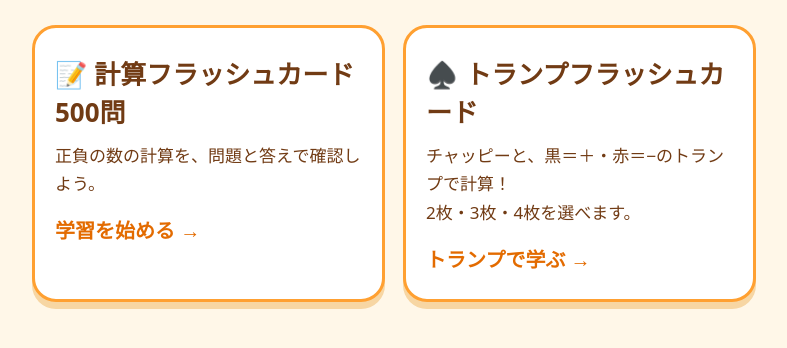
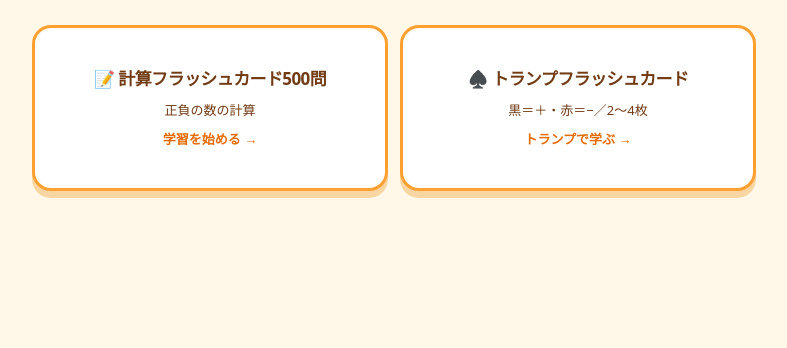
Before and after one commit to kenzittc3333-eng/mugen-lab, a plain HTML site: page positive-negative.html in a window 1280 px wide. Shown: the part 226-574 px from the top of the page, without its empty margins (246-1033 px from the left). Drawn offline with Linux system fonts and the light colour scheme.

Commit message:
Unify mathematics selection cards with compact two-column social layout

```diff
--- a/positive-negative.html
+++ b/positive-negative.html
@@ -1 +1,9 @@
-<!doctype html><html lang="ja"><head><meta charset="utf-8"><meta name="viewport" content="width=device-width,initial-scale=1"><title>正負の数｜無限LAB</title><style>*{box-sizing:border-box}body{margin:0;font-family:system-ui,sans-serif;background:#fff7e8;color:#723d15}main{max-width:760px;margin:auto;padding:24px 18px}header{text-align:center}h1{color:#e56c00;font-size:34px}.grid{display:grid;gap:18px;margin:28px 0}.card{display:block;padding:26px 20px;background:white;border:3px solid #ffa031;border-radius:24px;color:#713b14;text-decoration:none;box-shadow:0 7px 0 #f7d6a3}.card h2{margin:0 0 12px;font-size:26px}.card p{margin:0;font-size:17px;line-height:1.7}.back{display:inline-block;margin:8px 0;color:#954800;font-weight:bold}.start{display:block;margin-top:16px;color:#e36b00;font-weight:900;font-size:20px}@media(min-width:650px){.grid{grid-template-columns:1fr 1fr}}</style></head><body><main><a class="back" href="index.html">← 無限LABのトップへ</a><header><p>総合教育研究所 無限の可能性</p><h1>➕ 正負の数</h1><p>学びたい教材を選んでね！</p></header><div class="grid"><a class="card" href="signed-numbers.html"><h2>📝 計算フラッシュカード500問</h2><p>正負の数の計算を、問題と答えで確認しよう。</p><span class="start">学習を始める →</span></a><a class="card" href="trump.html"><h2>♠️ トランプフラッシュカード</h2><p>チャッピーと、黒＝＋・赤＝−のトランプで計算！<br>2枚・3枚・4枚を選べます。</p><span class="start">トランプで学ぶ →</span></a></div></main></body></html>
+<!doctype html><html lang="ja"><head><meta charset="utf-8"><meta name="viewport" content="width=device-width,initial-scale=1"><title>正負の数｜無限LAB</title><style>*{box-sizing:border-box}body{margin:0;font-family:system-ui,sans-serif;background:#fff7e8;color:#723d15}main{max-width:760px;margin:auto;padding:24px 18px}header{text-align:center}h1{color:#e56c00;font-size:34px}.grid{display:grid;gap:18px;margin:28px 0}.card{display:block;padding:26px 20px;background:white;border:3px solid #ffa031;border-radius:24px;color:#713b14;text-decoration:none;box-shadow:0 7px 0 #f7d6a3}.card h2{margin:0 0 12px;font-size:26px}.card p{margin:0;font-size:17px;line-height:1.7}.back{display:inline-block;margin:8px 0;color:#954800;font-weight:bold}.start{display:block;margin-top:16px;color:#e36b00;font-weight:900;font-size:20px}@media(min-width:650px){.grid{grid-template-columns:1fr 1fr}}
+/* 数学メニューのボタンを２列に統一 */
+.grid{display:grid;grid-template-columns:repeat(2,minmax(0,1fr));gap:12px}
+.card{min-width:0;min-height:166px;display:flex;flex-direction:column;align-items:center;justify-content:center;text-align:center;padding:14px 5px;border-radius:19px}
+.card h2{font-size:clamp(10px,2.9vw,17px);line-height:1.4;white-space:nowrap;letter-spacing:-.035em;margin:0 0 10px}
+.card p{font-size:clamp(10px,2.6vw,13px);white-space:nowrap;line-height:1.45}
+.start{font-size:clamp(10px,2.6vw,13px);margin-top:10px;white-space:nowrap}
+@media(max-width:600px){.grid{grid-template-columns:repeat(2,minmax(0,1fr));gap:10px}.card{min-height:155px;padding:12px 3px}}
+</style></head><body><main><a class="back" href="index.html">← 無限LABのトップへ</a><header><p>総合教育研究所 無限の可能性</p><h1>➕ 正負の数</h1><p>学びたい教材を選んでね！</p></header><div class="grid"><a class="card" href="signed-numbers.html"><h2>📝 計算フラッシュカード500問</h2><p>正負の数の計算</p><span class="start">学習を始める →</span></a><a class="card" href="trump.html"><h2>♠️ トランプフラッシュカード</h2><p>黒＝＋・赤＝−／2〜4枚</p><span class="start">トランプで学ぶ →</span></a></div></main></body></html>
```
